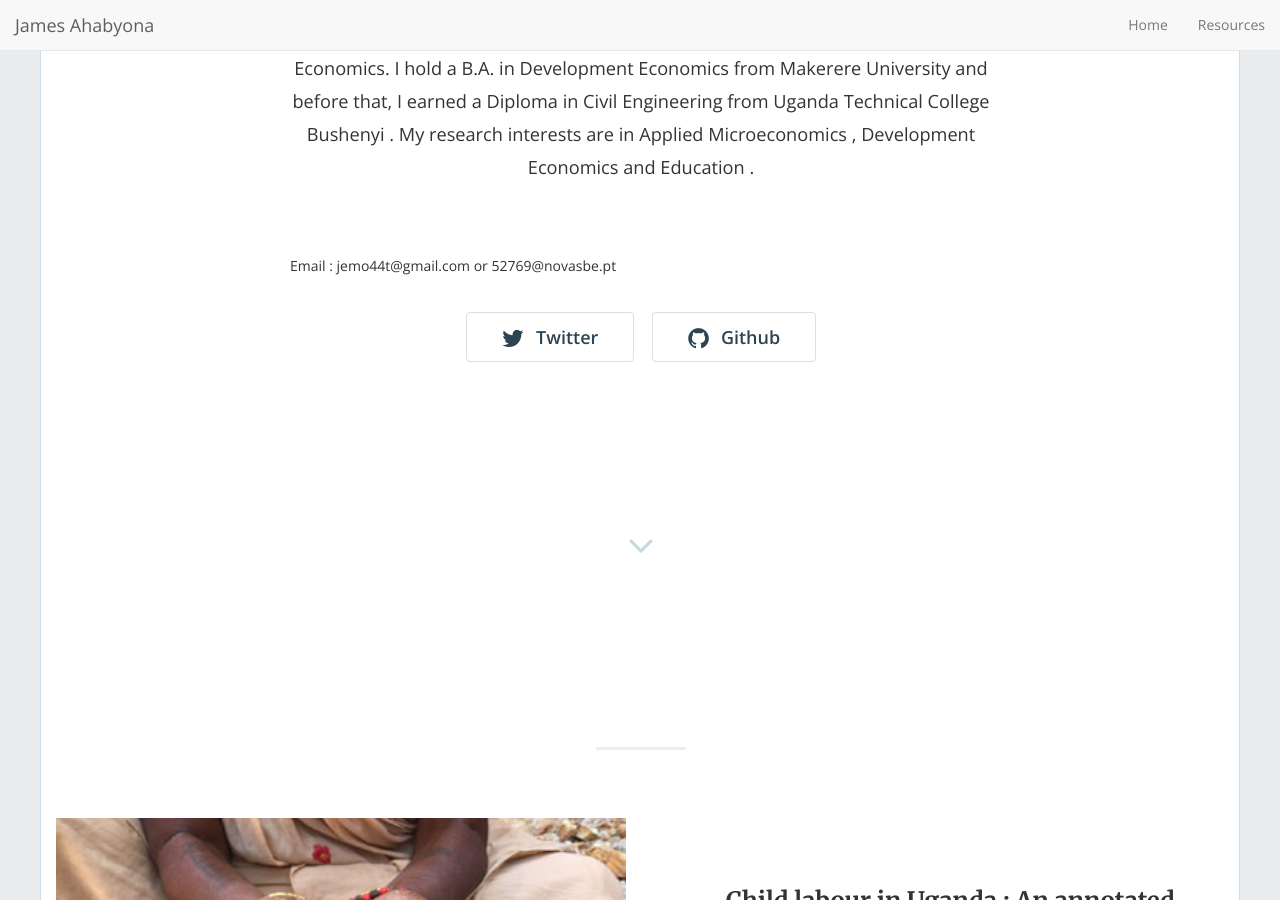
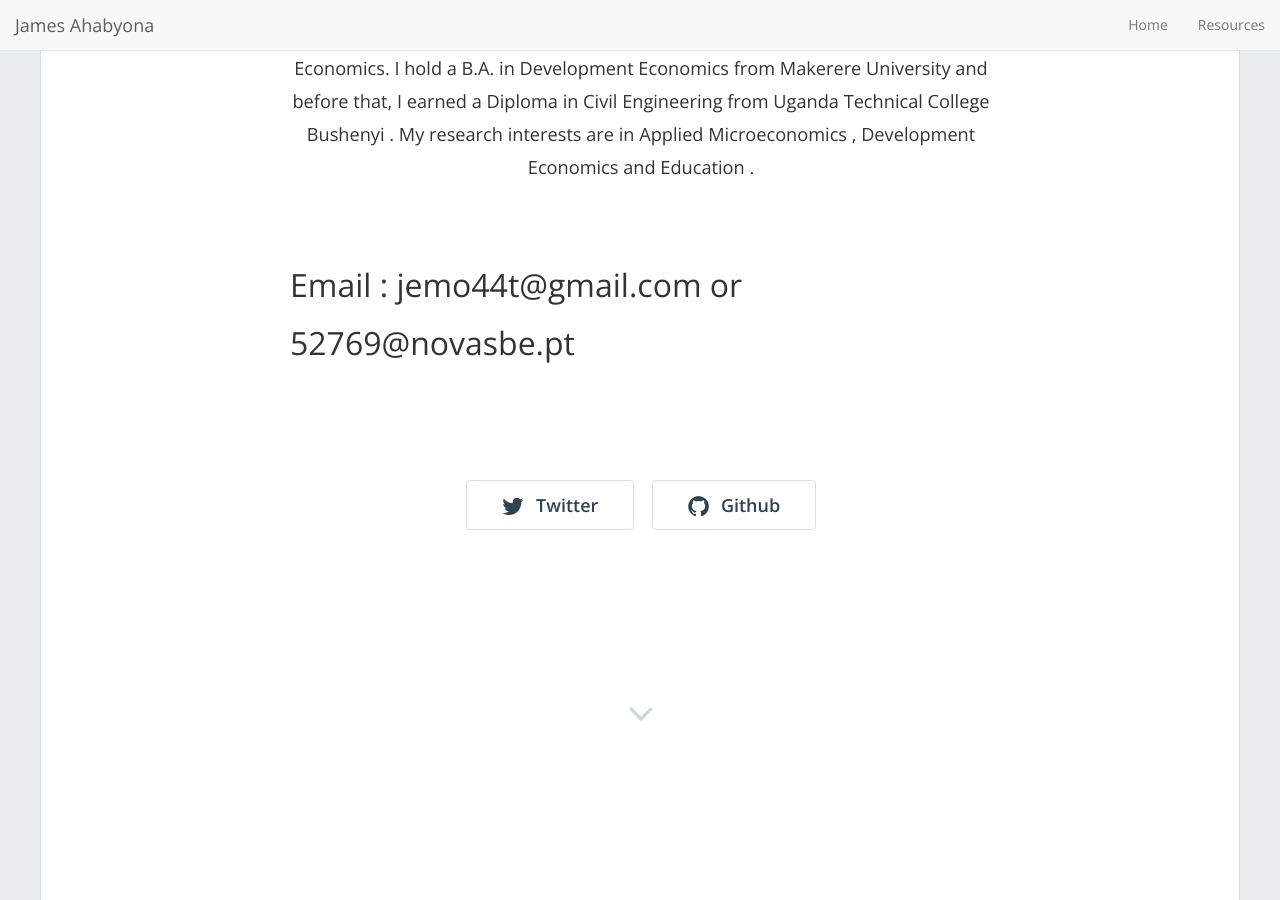
Before and after one commit to mariaelenaguer/mariaelenaguer.github.io, a Jekyll site: the page built from index.html, in a window 1280 px wide and 900 px high, scrolled down 563 px. Built offline with Jekyll 4.4.1, drawn with Linux system fonts in a browser that asks for light colours; nearby versions of some CDN libraries; the list of posts is cut into pages by our own code.

Commit message:
Update home-hero.html

```diff
--- a/_includes/home-hero.html
+++ b/_includes/home-hero.html
@@ -29,7 +29,7 @@
           </p>
           {% endif %}
 
-       Email : jemo44t@gmail.com or 52769@novasbe.pt
+       <p><font size="6">Email : jemo44t@gmail.com or 52769@novasbe.pt </font></p>
 
           <div class="hero-buttons">
 
```
